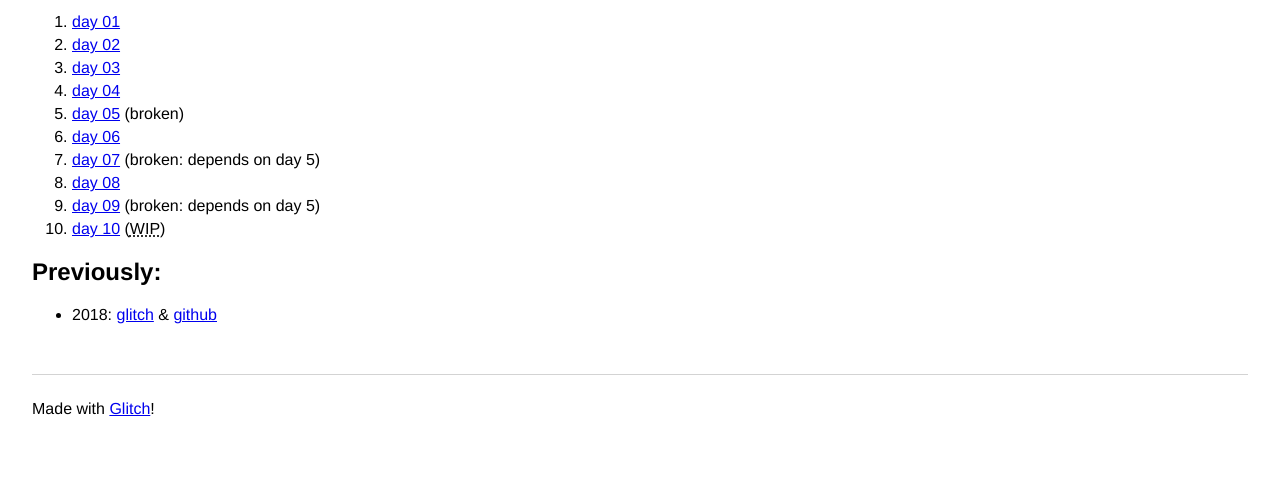
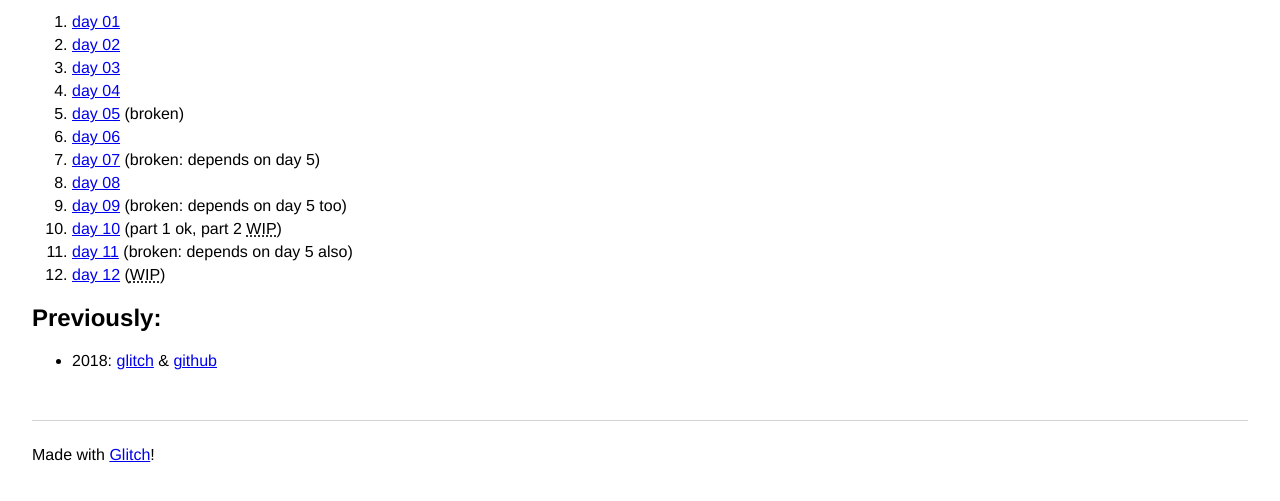
Before and after one commit to dieseltravis/aoc2019, a website: page views/index.html in a window 1280 px wide. Shown: the part 111-612 px from the top of the page. Drawn offline with Linux system fonts and the light colour scheme.

Commit message:
💧💓 day 11 sucks, day 12 WIP

```diff
--- a/views/index.html
+++ b/views/index.html
@@ -28,11 +28,11 @@
         <li><a href="day06">day 06</a></li>
         <li><a href="day07">day 07</a> (broken: depends on day 5)</li>
         <li><a href="day08">day 08</a></li>
-        <li><a href="day09">day 09</a> (broken: depends on day 5)</li>
-        <li><a href="day10">day 10</a> (<abbr title="work in progress">WIP</abbr>)</li>
+        <li><a href="day09">day 09</a> (broken: depends on day 5 too)</li>
+        <li><a href="day10">day 10</a> (part 1 ok, part 2 <abbr title="work in progress">WIP</abbr>)</li>
+        <li><a href="day11">day 11</a> (broken: depends on day 5 also)</li>
+        <li><a href="day12">day 12</a> (<abbr title="work in progress">WIP</abbr>)</li>
         <!--
-        <li><a href="day11">day 11</a></li>
-        <li><a href="day12">day 12</a></li>
         <li><a href="day13">day 13</a></li>
         <li><a href="day14">day 14</a></li>
         <li><a href="day15">day 15</a></li>
```
Also changed, not shown: public/funs.js (+14 -6 lines), README.md.
